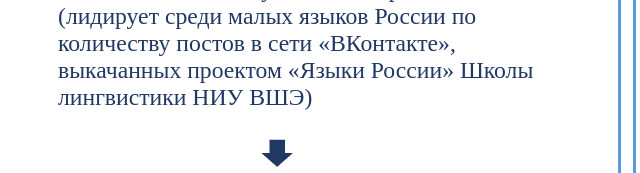
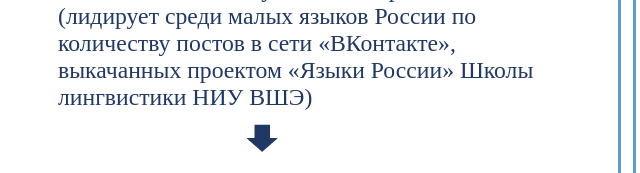
Before and after one commit to annapostn/poster, a plain HTML site: page index.html in a window 1280 px wide. Shown: the part 980-1153 px from the top of the page, 215-855 px from the left. Drawn offline with Linux system fonts and the light colour scheme.

Commit message:
Update index.html

```diff
--- a/index.html
+++ b/index.html
@@ -53,8 +53,8 @@
       width: 32px;
       height: 28px;
       position: relative;
-      left:400px;
-      top:-220px;
+      left:385px;
+      top:-235px;
     }
 
   </style>
```
